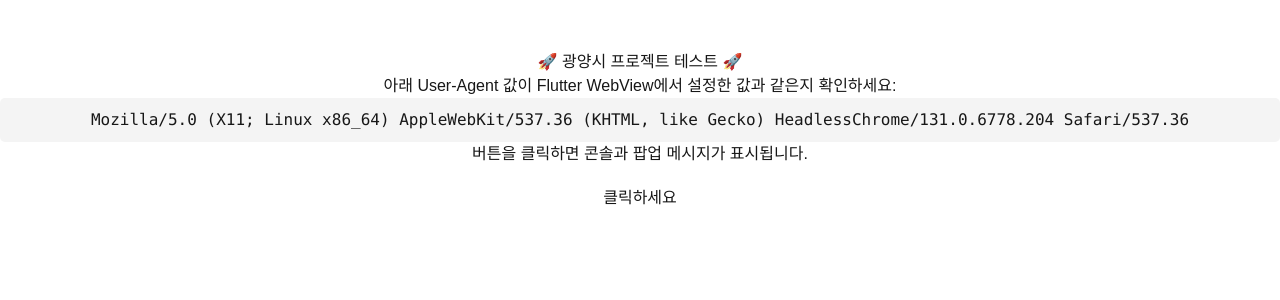
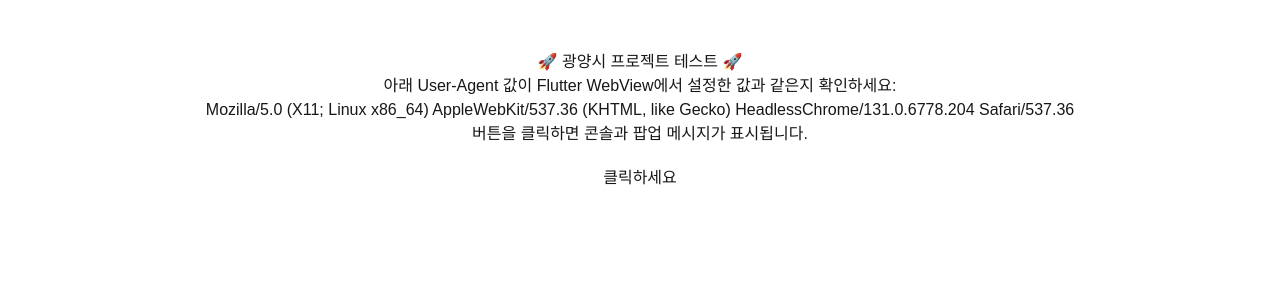
Before and after one commit to wemeet-kay/my-next-app, a Next.js app: page / in a window 1280 px wide. Shown: the top 300 px of the page. Built offline with nearby package versions, Linux system fonts and the light colour scheme.

Commit message:
Add userAgent : APP_WEBVIEW

```diff
--- a/app/page.tsx
+++ b/app/page.tsx
@@ -17,9 +17,7 @@
     <div style={{ textAlign: "center", marginTop: "50px" }}>
       <h1>🚀 광양시 프로젝트 테스트 🚀</h1>
       <p>아래 User-Agent 값이 Flutter WebView에서 설정한 값과 같은지 확인하세요:</p>
-      <pre style={{ background: "#f4f4f4", padding: "10px", borderRadius: "5px" }}>
         {userAgent}
-      </pre>
       <p>버튼을 클릭하면 콘솔과 팝업 메시지가 표시됩니다.</p>
       <button
         onClick={handleClick} // ✅ 클릭 이벤트 설정
```
